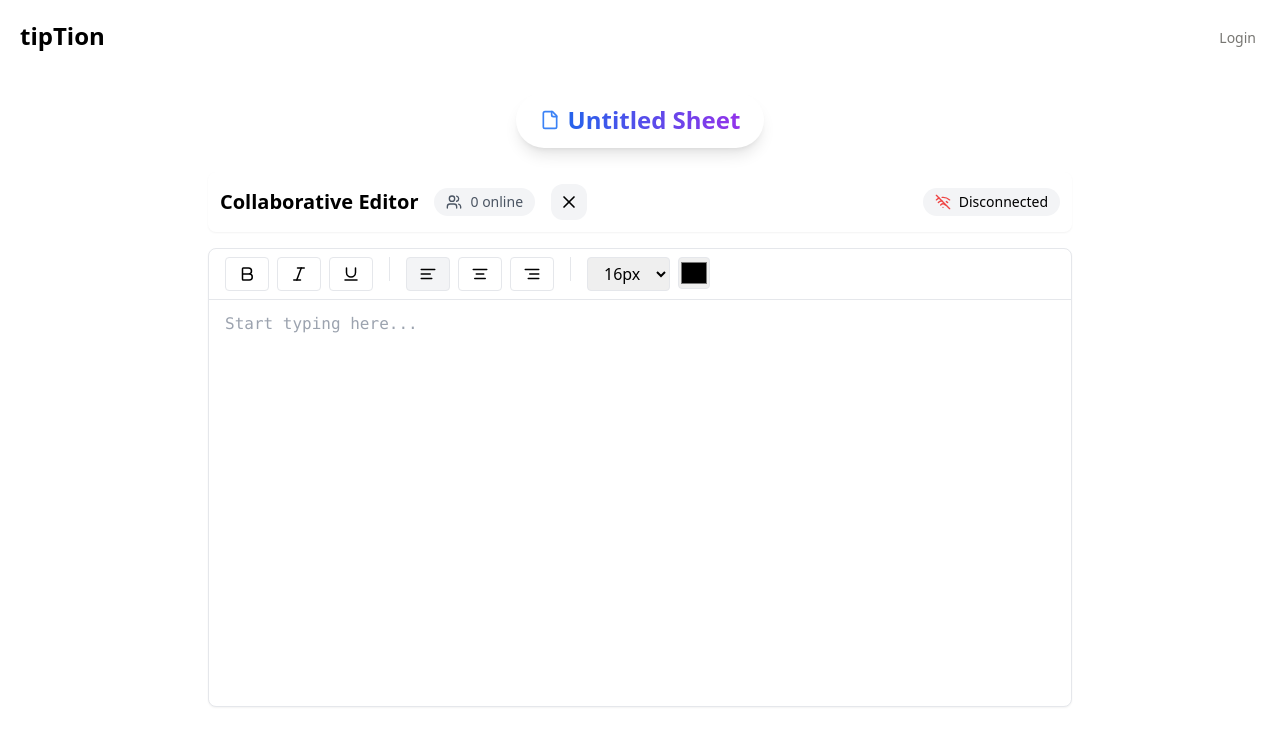
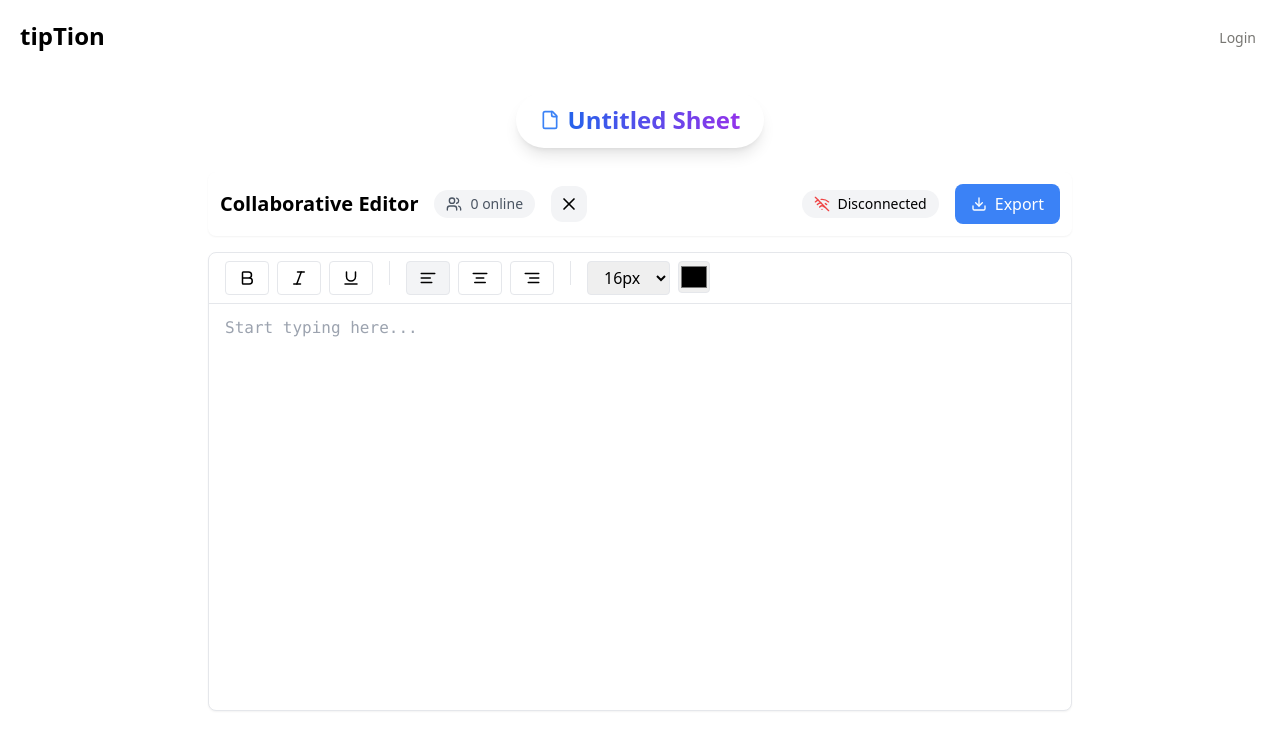
Before and after one commit to Pawan2061/sheet, a React (Vite) app in the folder apps/react-app/: page /collab/1 in a window 1280 px wide. Shown: the top 750 px of the page. Built offline with nearby package versions, Linux system fonts and the light colour scheme; no server answers; what @tiptap/extension-youtube would draw is missing.

Commit message:
feat: export done

```diff
--- a/apps/react-app/src/components/Collab.tsx
+++ b/apps/react-app/src/components/Collab.tsx
@@ -11,11 +11,11 @@ import {
   AlignLeft,
   AlignCenter,
   AlignRight,
-  List,
   File,
+  Download,
 } from "lucide-react";
 import { useRecoilValue } from "recoil";
-import { authState, sheetState } from "../recoil/store";
+import { authState } from "../recoil/store";
 import { useNavigate } from "react-router-dom";
 
 const Collab: React.FC = () => {
@@ -36,6 +36,61 @@ const Collab: React.FC = () => {
     fontSize: "16px",
     color: "#000000",
   });
+
+  const handleExport = () => {
+    try {
+      const styledContent = `
+          <html>
+          <head>
+            <meta charset="utf-8">
+            <style>
+              body {
+                font-family: Arial, sans-serif;
+                line-height: 1.6;
+                margin: 20px;
+                color: ${textStyles.color};
+                font-size: ${textStyles.fontSize};
+                text-align: ${textStyles.textAlign};
+              }
+              .content {
+                ${textStyles.isBold ? "font-weight: bold;" : ""}
+                ${textStyles.isItalic ? "font-style: italic;" : ""}
+                ${textStyles.isUnderline ? "text-decoration: underline;" : ""}
+              }
+            </style>
+          </head>
+          <body>
+            <div class="content">
+              ${content.replace(/\n/g, "<br>")}
+            </div>
+          </body>
+          </html>
+        `;
+
+      const blob = new Blob([styledContent], {
+        type: "text/html;charset=utf-8",
+      });
+
+      const url = window.URL.createObjectURL(blob);
+      const link = document.createElement("a");
+      link.href = url;
+      link.download = `${sheetName || "document"}.html`;
+
+      document.body.appendChild(link);
+      link.click();
+      document.body.removeChild(link);
+
+      window.URL.revokeObjectURL(url);
+
+      setToastMessage("Document exported successfully!");
+      setShowToast(true);
+      setTimeout(() => setShowToast(false), 3000);
+    } catch (error) {
+      setToastMessage("Failed to export document. Please try again.");
+      setShowToast(true);
+      setTimeout(() => setShowToast(false), 3000);
+    }
+  };
 
   const user = useRecoilValue(authState);
   const textAreaRef = useRef<HTMLTextAreaElement | null>(null);
@@ -126,7 +181,6 @@ const Collab: React.FC = () => {
 
   return (
     <div className="max-w-4xl mx-auto p-4">
-      {/* Sheet Name Display */}
       <div className="mb-6 text-center">
         <div className="inline-flex items-center gap-2 bg-white rounded-full px-6 py-3 shadow-lg hover:shadow-xl transition-shadow duration-300">
           <File size={20} className="text-blue-500" />
@@ -136,14 +190,12 @@ const Collab: React.FC = () => {
         </div>
       </div>
 
-      {/* Toast Notification */}
       {showToast && (
         <div className="fixed bottom-4 left-1/2 transform -translate-x-1/2 p-4 bg-blue-500 text-white rounded-lg shadow-lg transition-opacity duration-300">
           <p>{toastMessage}</p>
         </div>
       )}
 
-      {/* Editor Header */}
       <div className="flex items-center justify-between mb-4 bg-white rounded-lg p-3 shadow-sm">
         <div className="flex items-center gap-4">
           <h2 className="text-xl font-semibold">Collaborative Editor</h2>
@@ -158,6 +210,7 @@ const Collab: React.FC = () => {
             <X size={20} />
           </div>
         </div>
+        <div className="flex items-center gap-4">
           <div className="flex items-center gap-2 px-3 py-1 rounded-full bg-gray-100">
             {isConnected ? (
               <Wifi className="text-green-500" size={16} />
@@ -168,11 +221,17 @@ const Collab: React.FC = () => {
               {isConnected ? "Connected" : "Disconnected"}
             </span>
           </div>
+          <button
+            onClick={handleExport}
+            className="flex items-center gap-2 px-4 py-2 bg-blue-500 text-white rounded-lg hover:bg-blue-600 transition-colors"
+          >
+            <Download size={16} />
+            Export
+          </button>
+        </div>
       </div>
 
-      {/* Editor Body */}
       <div className="bg-white rounded-lg shadow-sm border border-gray-200">
-        {/* Toolbar */}
         <div className="border-b border-gray-200 px-4 py-2 flex gap-2">
           <button
             onClick={() => toggleStyle("isBold")}
@@ -242,7 +301,6 @@ const Collab: React.FC = () => {
           />
         </div>
 
-        {/* Text Editor */}
         <div ref={editorRef} className="relative">
           <textarea
             ref={textAreaRef}
@@ -262,7 +320,6 @@ const Collab: React.FC = () => {
         </div>
       </div>
 
-      {/* Saving Indicator */}
       {isSaving && (
         <div className="fixed bottom-4 right-4 bg-gray-800 text-white px-4 py-2 rounded-lg shadow-lg flex items-center gap-2">
           <Save size={16} className="animate-spin" />
--- a/apps/react-app/src/recoil/store.ts
+++ b/apps/react-app/src/recoil/store.ts
@@ -1,5 +1,4 @@
 import { atom, selector } from "recoil";
-import { recoilPersist } from "recoil-persist";
 
 export const authState = atom({
   key: "user",
```
Also changed, not shown: apps/react-app/src/utils/export.ts (added). Lines whose indentation alone changed are shown as unchanged.
